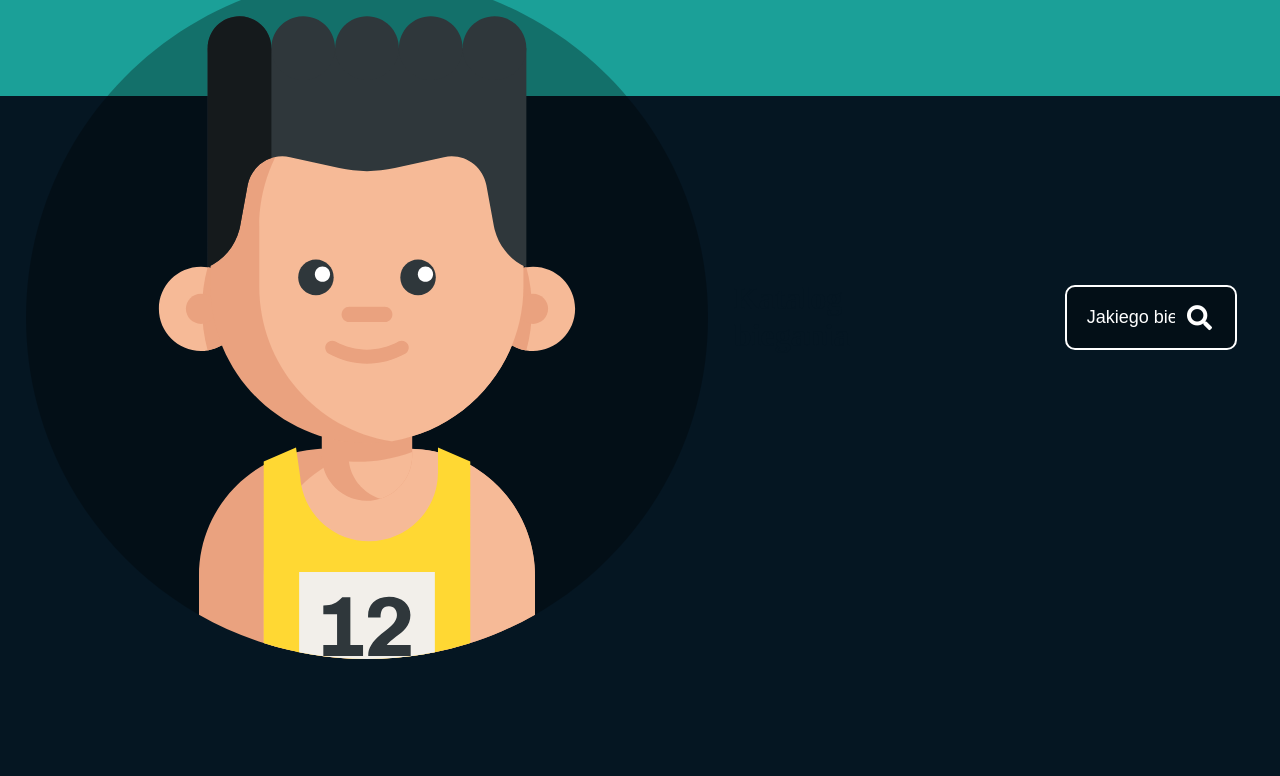
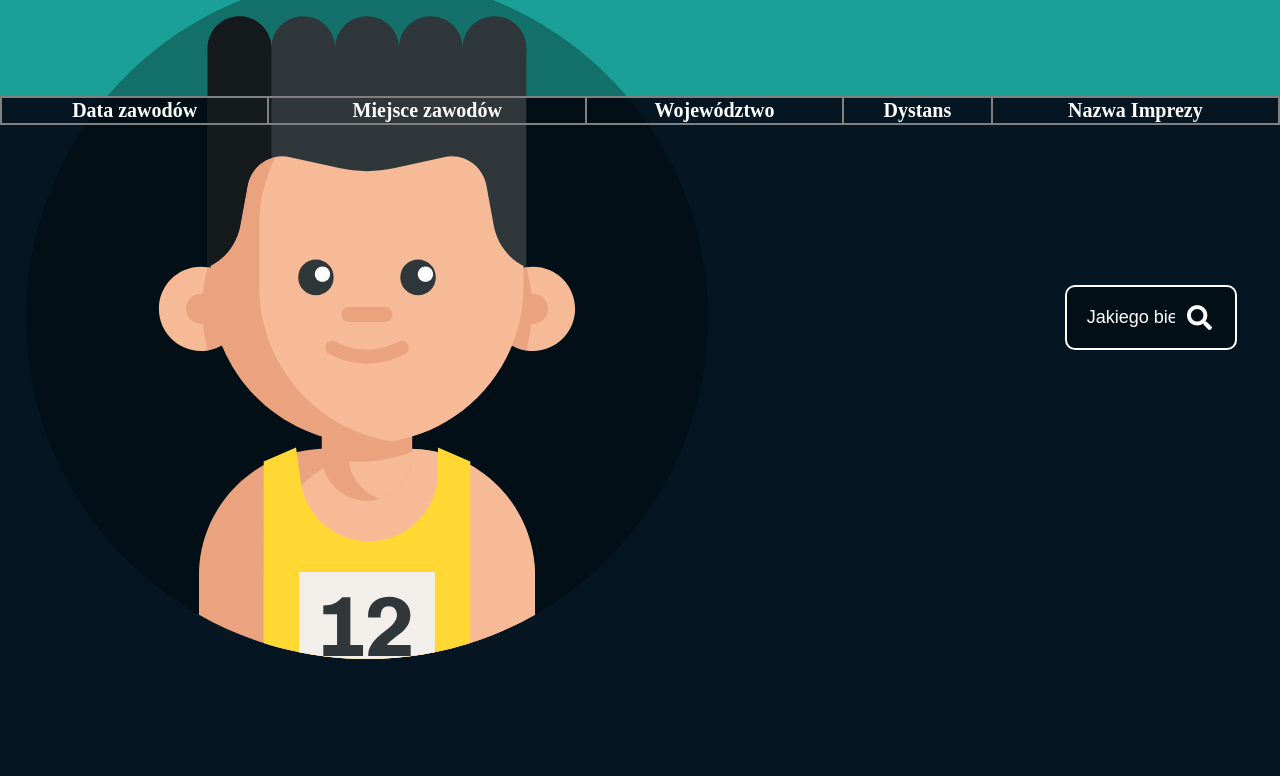
Before and after one commit to MateuszZelaszczyk/Projekt-AO, a PHP site: page /running_catalog.html in a window 1280 px wide. Shown: the part 24-800 px from the top of the page. Run offline with PHP 8.4, Linux system fonts and the light colour scheme; lists and menus that the app fills with data are empty; some libraries are stand-ins or nearby versions.

Commit message:
added style for table

```diff
--- a/style.css
+++ b/style.css
@@ -7,3 +7,17 @@ body {
   height: 100vh;
   width: 100vw;
 }
+.running-table{
+  position: absolute;
+  margin-top: 120px;
+  color:white;
+  border-collapse: collapse;
+  width: 100vw;
+}
+th{
+  border: 2px solid gray;
+}
+
+.running-table__head{
+  font-size: 20px;
+}
```
